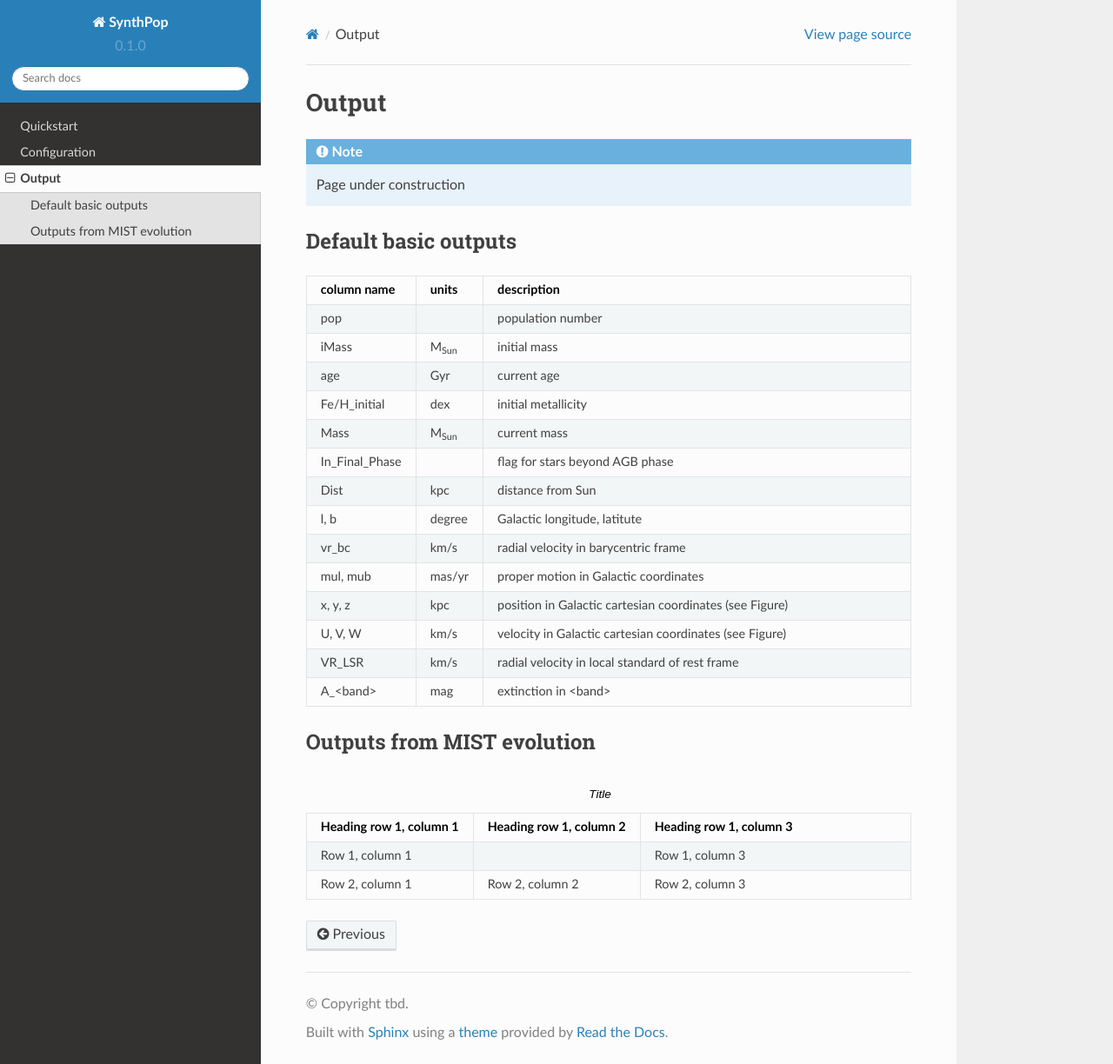
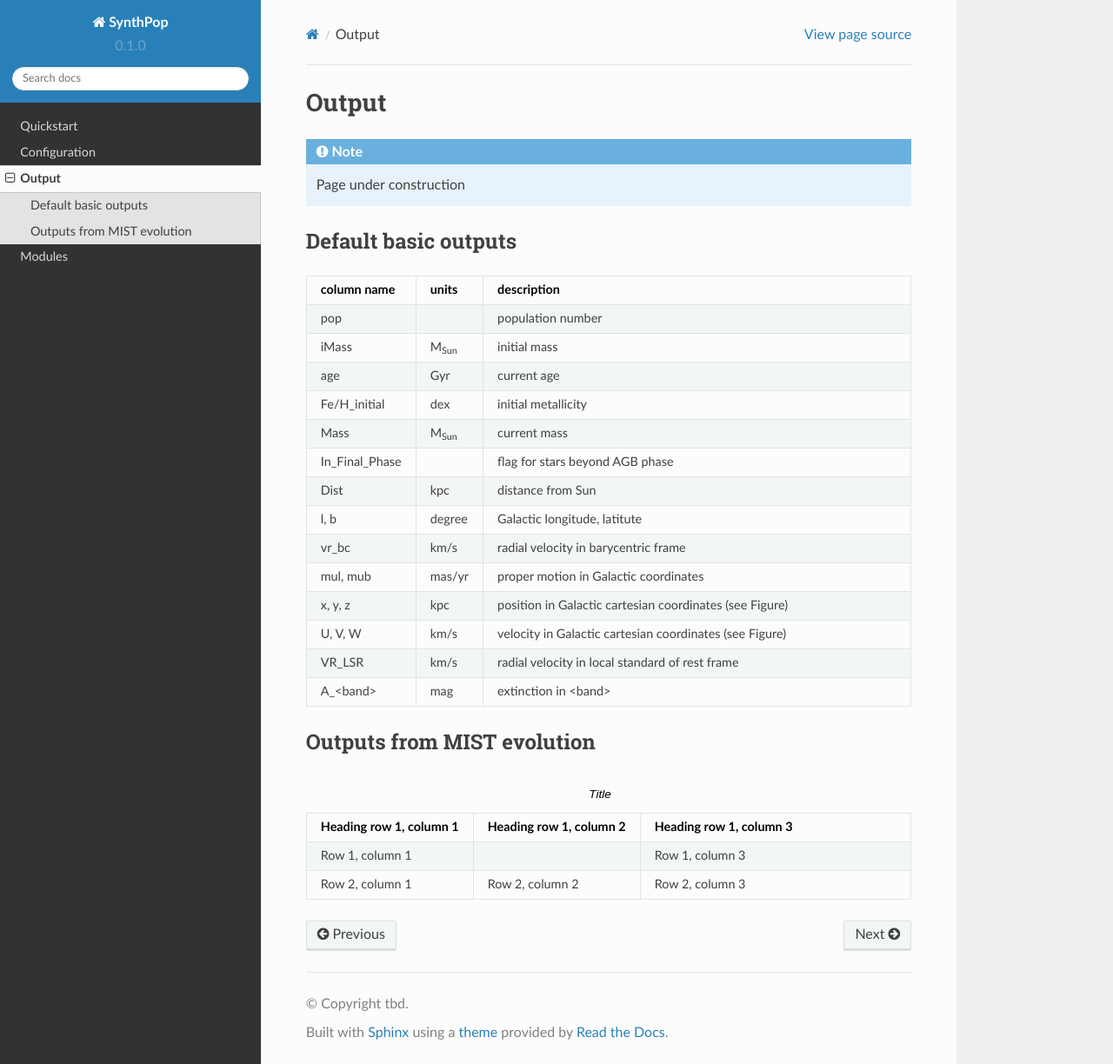
Before and after one commit to synthpop-galaxy/synthpop, a Sphinx documentation site: the page built from docs/source/output.rst, in a window 1280 px wide and 1224 px high. Shown: the whole window at 87% size. Built offline with Sphinx 7.4.7 and the Read the Docs theme 2.0.0, drawn with Linux system fonts in a browser that asks for light colours; pages that are not in the unit, such as notebooks, are missing from menus.

Commit message:
Update index.rst

```diff
--- a/docs/source/index.rst
+++ b/docs/source/index.rst
@@ -211,4 +211,4 @@ Contents
    quickstart
    configuration
    output
-   age/age
+   modules/index
```
